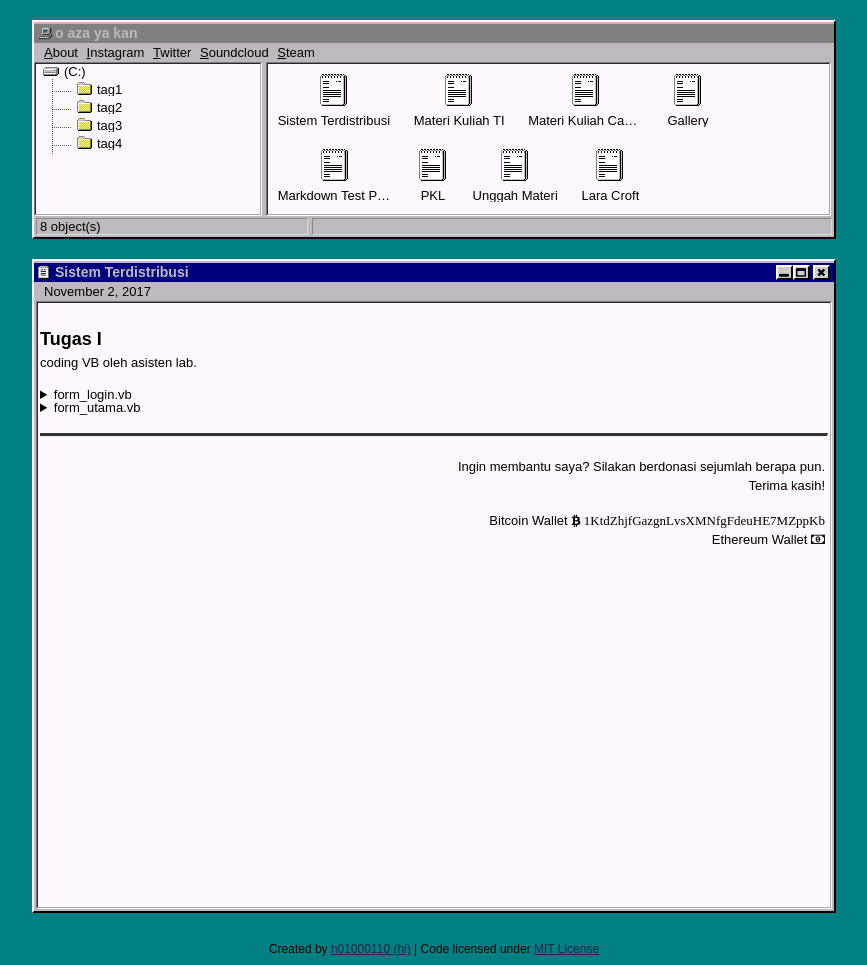
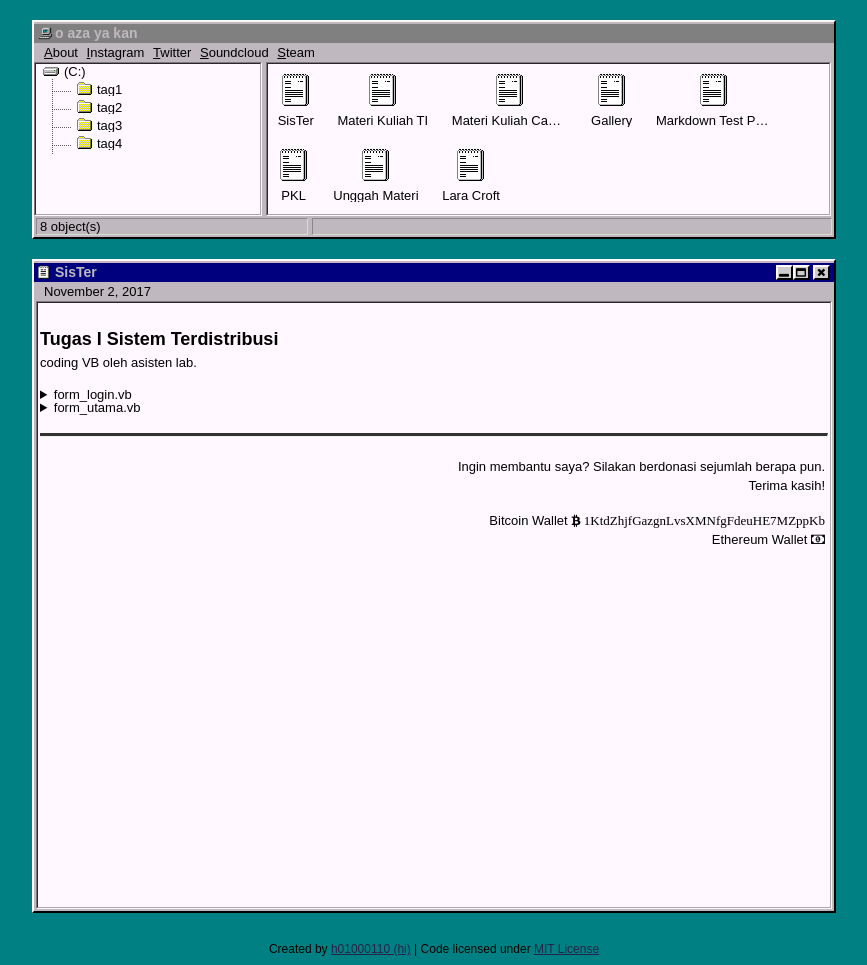
Before and after one commit to mistghan/mistghan.github.io, a Jekyll site: the page built from _posts/2017-11-02-tugas-sister-i.md, in a window 1280 px wide. Shown: the whole page, without its empty margins (206-1073 px from the left). Built offline with Jekyll 4.4.1, drawn with Linux system fonts in a browser that asks for light colours.

Commit message:
Update 2017-11-02-tugas-sister-i.md

```diff
--- a/_posts/2017-11-02-tugas-sister-i.md
+++ b/_posts/2017-11-02-tugas-sister-i.md
@@ -1,10 +1,10 @@
 ---
 layout: default
-title: "Sistem Terdistribusi"
+title: "SisTer"
 tags: tag1 tag2
 ---
 
-## Tugas I
+## Tugas I Sistem Terdistribusi
 
 coding VB oleh asisten lab.
 
```
